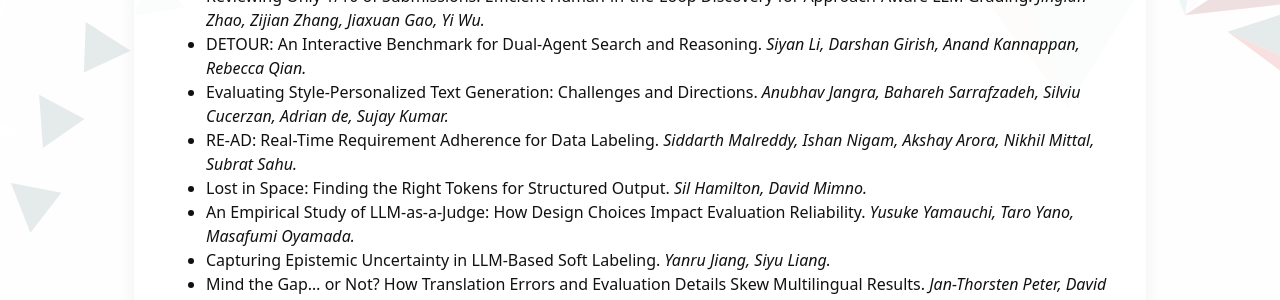
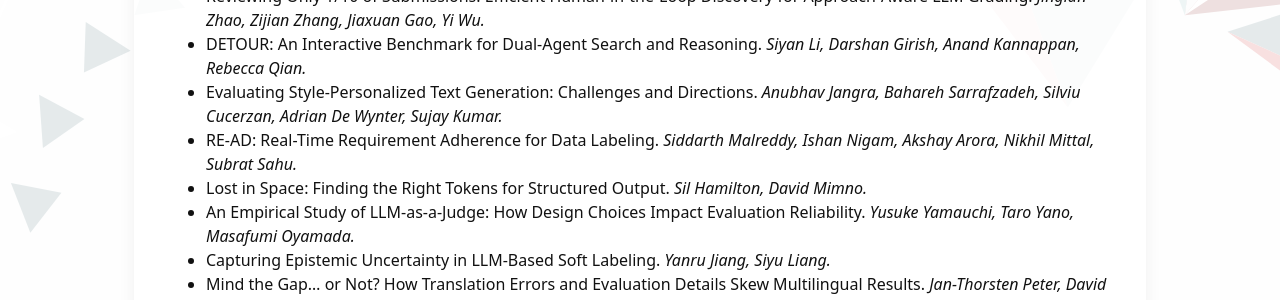
Before and after one commit to GEM-workshop/gem-workshop.github.io, a Jekyll site: the page built from index.md, in a window 1280 px wide and 900 px high, scrolled down 4458 px. Shown: the part 179-479 px from the top of the window. Built offline with Jekyll 4.4.1, drawn with Linux system fonts in a browser that asks for light colours.

Commit message:
Fix author name in index.md
Corrected author name in the evaluation of style-personalized text generation.

```diff
--- a/index.md
+++ b/index.md
@@ -190,7 +190,7 @@ I will present Autorubric, an open-source framework that consolidates these best
 - Reinforced Agent: Inference-Time Feedback for Tool-Calling Agents. *Anh Ta, Shahin Shayandeh, Junjie Zhu.*
 - Reviewing Only 1/10 of Submissions: Efficient Human-in-the-Loop Discovery for Approach-Aware LLM Grading. *Jinglun Zhao, Zijian Zhang, Jiaxuan Gao, Yi Wu.*
 - DETOUR: An Interactive Benchmark for Dual-Agent Search and Reasoning. *Siyan Li, Darshan Girish, Anand Kannappan, Rebecca Qian.*
-- Evaluating Style-Personalized Text Generation: Challenges and Directions. *Anubhav Jangra, Bahareh Sarrafzadeh, Silviu Cucerzan, Adrian de, Sujay Kumar.*
+- Evaluating Style-Personalized Text Generation: Challenges and Directions. *Anubhav Jangra, Bahareh Sarrafzadeh, Silviu Cucerzan, Adrian De Wynter, Sujay Kumar.*
 - RE-AD: Real-Time Requirement Adherence for Data Labeling. *Siddarth Malreddy, Ishan Nigam, Akshay Arora, Nikhil Mittal, Subrat Sahu.*
 - Lost in Space: Finding the Right Tokens for Structured Output. *Sil Hamilton, David Mimno.*
 - An Empirical Study of LLM-as-a-Judge: How Design Choices Impact Evaluation Reliability. *Yusuke Yamauchi, Taro Yano, Masafumi Oyamada.*
```
